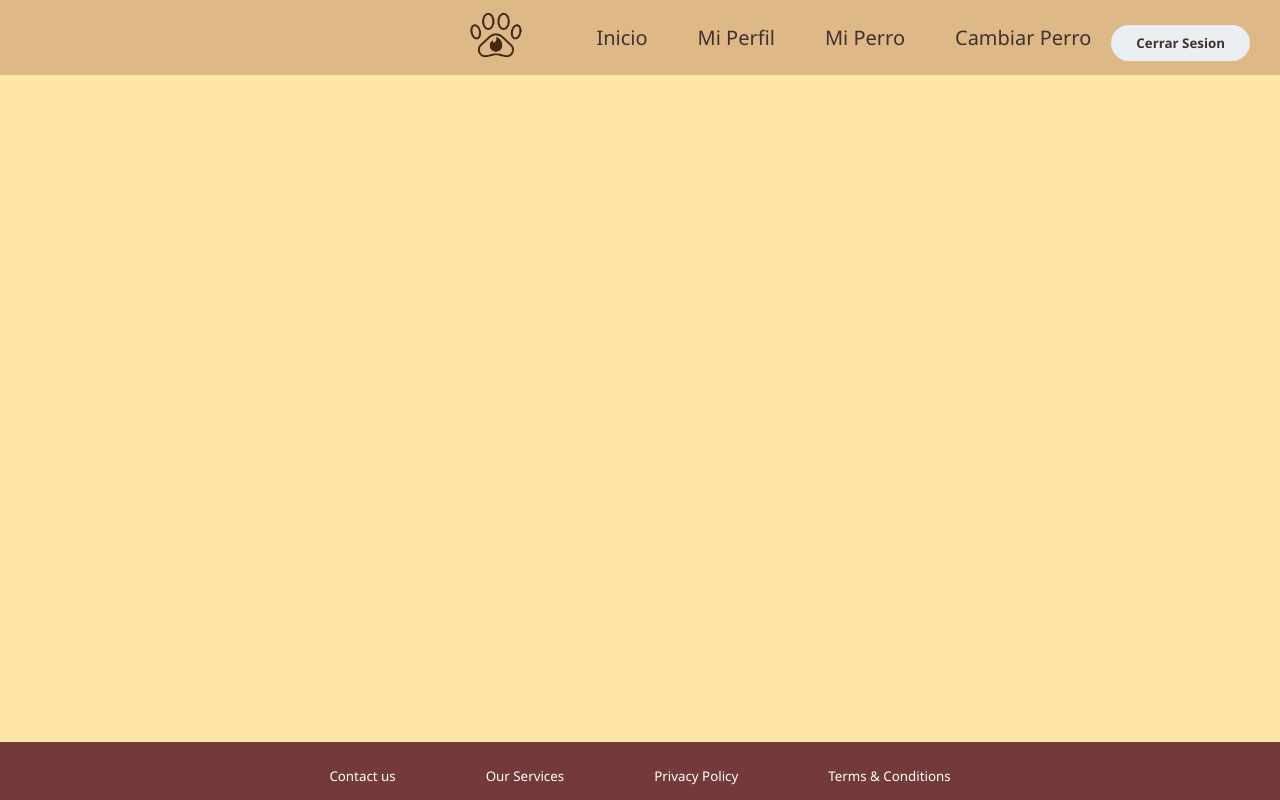
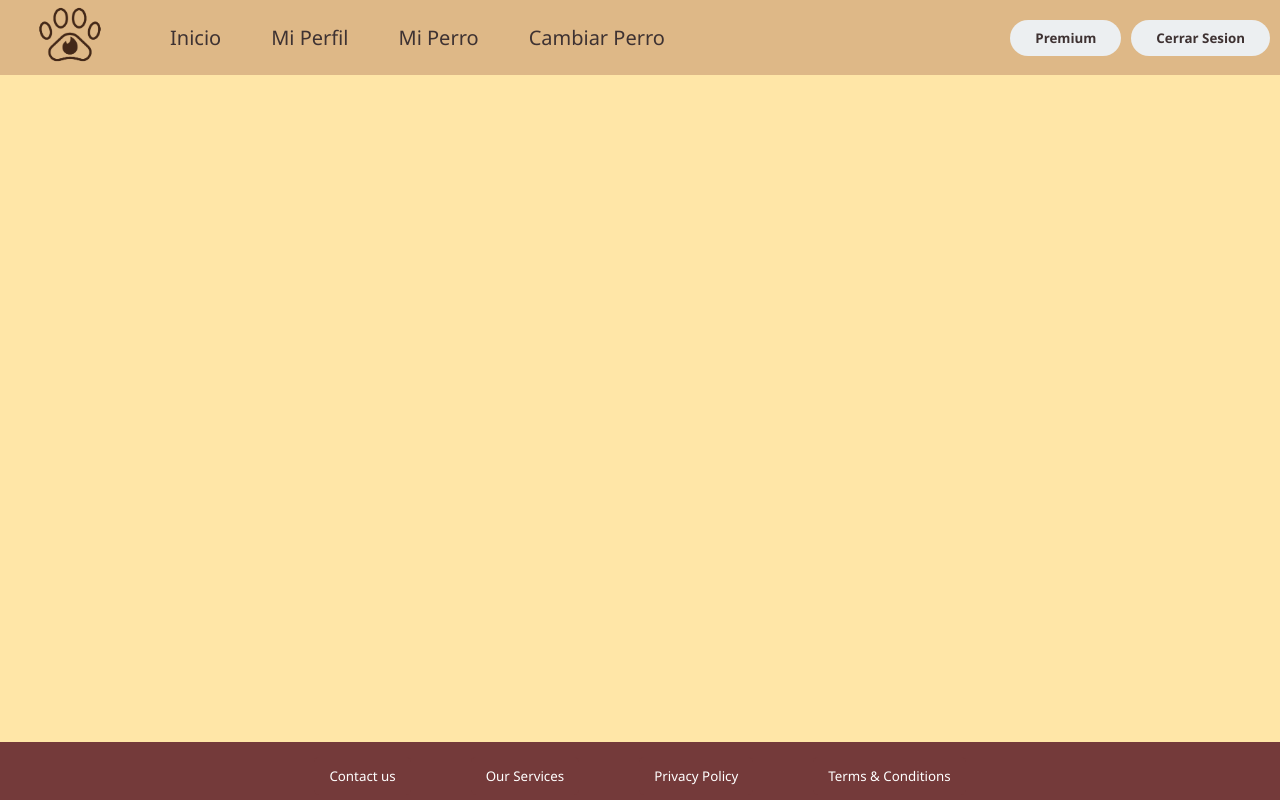
Before and after one commit to LautaroOlmedo/Barney, a React (Create React App) app: page / in a window 1280 px wide. Built offline with nearby package versions, Linux system fonts and the light colour scheme.

Commit message:
add new button 'premium' in navBar

```diff
--- a/src/common/navBar/NavBar.css
+++ b/src/common/navBar/NavBar.css
@@ -18,7 +18,7 @@ body{
   margin: 0px;
   overflow: hidden;
   display: flex;
-  justify-content: flex-end;
+  justify-content: flex-start;
   align-items: center;
   position: fixed;
   top: 0;
@@ -52,6 +52,26 @@ body{
   transform: scale(1.2);
 }
 
+.navbar-buttons {
+  position: fixed;
+  top: 10px;
+  right: 10px;
+  display: flex;
+  align-items: center;
+}
+
+.premium-button {
+  font-weight: 700;
+  color: #3e3232;
+  padding: 9px 25px;
+  background: #eceff1;
+  border: none;
+  border-radius: 50px;
+  cursor: pointer;
+  transition: all 0.3s ease 0s;
+  margin-right: 10px; /* Ajuste del margen entre los botones */
+}
+
 .navbar-button {
   font-weight: 700;
   color: #3e3232;
@@ -61,23 +81,21 @@ body{
   border-radius: 50px;
   cursor: pointer;
   transition: all 0.3s ease 0s;
-  margin-left: 1020px;
-  margin-right: 30px;
 }
 
-.navbar-button:hover {
+.navbar-button:hover, .premium-button:hover {
   background-color: #e2f1f8;
   color: black;
   transform: scale(1.1);
 }
 
 @media screen and (max-width: 1700px) {
-  .navbar-button {
+  .navbar-buttons {
     margin-left: auto;
   }
 }
 
-@media screen and (max-width: 650px) {
+@media screen and (max-width: 900px) {
   body {
     padding: 0px 0px 0px 0px;
   }
@@ -158,7 +176,7 @@ body{
     background-color: #cfd8dc;
   }
 
-  .navbar-button {
+  .navbar-buttons {
     padding: 12px 24px;
     margin: 10px 20px;
   }
--- a/src/common/navBar/NavBar.tsx
+++ b/src/common/navBar/NavBar.tsx
@@ -37,7 +37,10 @@ export const NavBar: React.FC<{}> = ({}) => {
               Cambiar Perro
             </Link>
           </div>
-          <div>
+          <div className="navbar-buttons">
+            <button className="premium-button">
+              Premium
+            </button>
             <button className="navbar-button">
               Cerrar Sesion
             </button>
```
